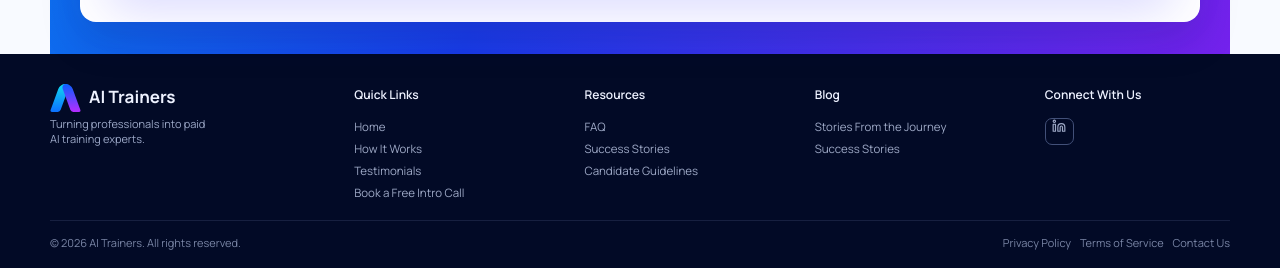
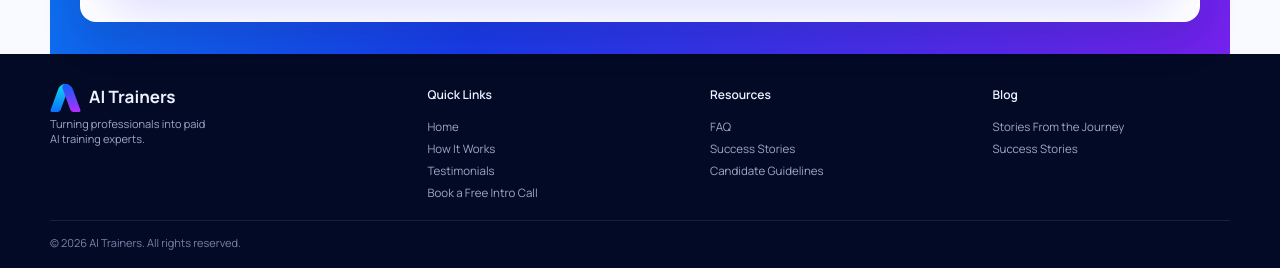
Before and after one commit to WanderingPaladin/aitraining.coach, a Next.js app: page / in a window 1280 px wide. Shown: the part 3667-3935 px from the top of the page. Built offline with nearby package versions, Linux system fonts and the light colour scheme; no server answers.

Commit message:
Remove unused footer social and legal links.
Those Connect With Us, privacy, terms, and contact items were placeholders, so drop them from the site chrome.

Co-authored-by: Cursor <cursoragent@cursor.com>

```diff
--- a/app/components/FeatureIcon.tsx
+++ b/app/components/FeatureIcon.tsx
@@ -1,35 +1,4 @@
 import type { LucideIcon } from 'lucide-react';
-
-/** Lucide v1 removed brand icons; this matches the former Lucide Linkedin mark so footer socials stay in-system. */
-export function Linkedin({
-  size = 14,
-  strokeWidth = 2,
-  className,
-}: {
-  size?: number;
-  strokeWidth?: number;
-  className?: string;
-}) {
-  return (
-    <svg
-      xmlns="http://www.w3.org/2000/svg"
-      width={size}
-      height={size}
-      viewBox="0 0 24 24"
-      fill="none"
-      stroke="currentColor"
-      strokeWidth={strokeWidth}
-      strokeLinecap="round"
-      strokeLinejoin="round"
-      className={className}
-      aria-hidden="true"
-    >
-      <path d="M16 8a6 6 0 0 1 6 6v7h-4v-7a2 2 0 0 0-2-2 2 2 0 0 0-2 2v7h-4v-7a6 6 0 0 1 6-6z" />
-      <rect width="4" height="12" x="2" y="9" />
-      <circle cx="4" cy="4" r="2" />
-    </svg>
-  );
-}
 
 export type FeatureIconVariant =
   | 'blue'
--- a/app/components/SiteFooter.tsx
+++ b/app/components/SiteFooter.tsx
@@ -1,5 +1,4 @@
 import Brand from './Brand';
-import { Linkedin } from './FeatureIcon';
 
 export default function SiteFooter() {
   return (
@@ -27,18 +26,9 @@ export default function SiteFooter() {
           <a href="/blog">Stories From the Journey</a>
           <a href="/stories">Success Stories</a>
         </div>
-        <div>
-          <h3>Connect With Us</h3>
-          <div className="social-links">
-            <a href="https://www.linkedin.com" aria-label="LinkedIn" target="_blank" rel="noopener noreferrer">
-              <Linkedin size={14} strokeWidth={2} />
-            </a>
-          </div>
-        </div>
       </div>
       <div className="shell footer-bottom">
         <span>© 2026 AI Trainers. All rights reserved.</span>
-        <span>Privacy Policy &nbsp;&nbsp; Terms of Service &nbsp;&nbsp; Contact Us</span>
       </div>
     </footer>
   );
--- a/app/globals.css
+++ b/app/globals.css
@@ -927,17 +927,13 @@ a:focus-visible, button:focus-visible, summary:focus-visible {
 .apply-success .apply-submit { text-decoration: none; }
 
 .site-footer { color: #eef2ff; background: #020a26; }
-.footer-grid { padding: 30px 0 18px; display: grid; grid-template-columns: 1.4fr repeat(4, 1fr); gap: 45px; }
+.footer-grid { padding: 30px 0 18px; display: grid; grid-template-columns: 1.4fr repeat(3, 1fr); gap: 45px; }
 .footer-grid .brand { font-size: 17px; font-weight: 700; }
 .footer-grid p { color: #9ca8c7; font-size: 11px; font-weight: 400; line-height: 1.45; }
 .footer-grid h3 { margin: 2px 0 9px; font-size: 12px; font-weight: 600; }
 .footer-grid > div { display: flex; flex-direction: column; align-items: flex-start; gap: 5px; }
 .footer-grid a:not(.brand) { display: inline-block; color: #9ea9c6; font-size: 11.5px; font-weight: 400; background-image: linear-gradient(#4DD8F5, #4DD8F5); background-position: 0 100%; background-repeat: no-repeat; background-size: 0% 1px; transition: color 220ms ease, background-size 350ms var(--ease-elegant); }
 .footer-grid a:not(.brand):hover, .footer-grid a:not(.brand):focus-visible { color: #4DD8F5; background-size: 100% 1px; }
-.social-links { display: flex; gap: 7px; }
-.social-links a { width: 29px; height: 27px; display: grid; place-items: center; border: 1px solid #425078; border-radius: 7px; color: #c5cdee; transition: transform var(--standard) var(--ease-elegant), background-color var(--fast) ease, border-color var(--fast) ease, color var(--fast) ease; }
-.social-links a:hover, .social-links a:focus-visible { background: rgba(255,255,255,0.08); border-color: rgba(100,160,255,0.45); transform: translateY(-2px); color: #FFFFFF; }
-.social-links a:active { transform: translateY(0) scale(0.97); transition-duration: 100ms; }
 .footer-bottom { padding: 14px 0 20px; display: flex; justify-content: space-between; color: #7985a5; border-top: 1px solid #172040; font-size: 11px; font-weight: 400; }
 
 .journal-page { background: #f8faff; }
@@ -1586,7 +1582,7 @@ a:focus-visible, button:focus-visible, summary:focus-visible {
   .audience-grid, .story-grid { grid-template-columns: 1fr; }
   .audience-card { min-height: 360px; padding-left: 246px; }.profile-photo { left: 31px; transform: none; }.check-list, .profession-tags { margin-left: -216px; }
   .apply-section { padding: 24px; }.apply-section-head { grid-template-columns: 64px 1fr; }
-  .footer-grid { grid-template-columns: 1.4fr repeat(2, 1fr); }.footer-grid > div:nth-child(4), .footer-grid > div:nth-child(5) { margin-top: 12px; }
+  .footer-grid { grid-template-columns: 1.4fr repeat(2, 1fr); }.footer-grid > div:nth-child(4) { margin-top: 12px; }
 }
 
 @media (max-width: 480px) {
@@ -2093,7 +2089,6 @@ a:focus-visible, button:focus-visible, summary:focus-visible {
   .secondary-button:hover, .secondary-button:focus-visible, .secondary-button:active,
   .platform-card:hover, .platform-card:focus-visible, .platform-card:active,
   .faq-grid details:hover, .faq-grid details:focus-within,
-  .social-links a:hover, .social-links a:focus-visible, .social-links a:active,
   .apply-submit:hover, .apply-submit:focus-visible, .apply-submit:active,
   .faq-panel, .faq-grid details[open] .faq-panel {
     transform: none !important;
```
